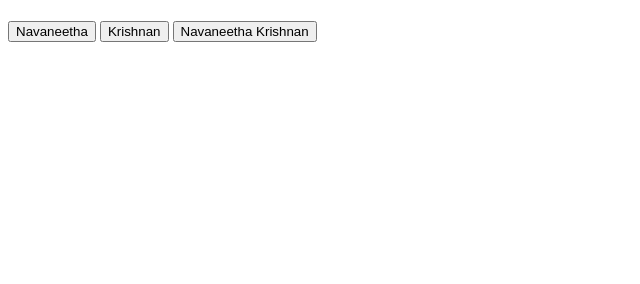
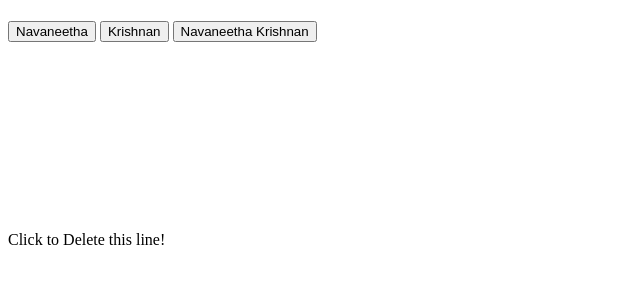
Before and after one commit to Navaneetha-Krishnan-S/Frontend-HTML-CSS-JavaScript-, a plain HTML site: page Exercise3.html in a window 1280 px wide. Shown: the whole page, without its empty margins (0-640 px from the left). Drawn offline with Linux system fonts and the light colour scheme.

Commit message:
added remove function

```diff
--- a/Exercise3.html
+++ b/Exercise3.html
@@ -9,7 +9,7 @@
     <button  onclick="update(event)">Navaneetha</button>
     <button  onclick="update(event)">Krishnan</button>
     <button  onclick="update(event)">Navaneetha Krishnan</button>
-
+    <p id="para" onclick="delet(event)" style="margin-top: 5cm;">Click to Delete this line!</p>
 
 
     <script>
@@ -20,6 +20,10 @@
 
         }
 
+        function delet(event){
+            para.textContent=event.target.remove()
+        }
+
     </script>
 </body>
 </html>
```
